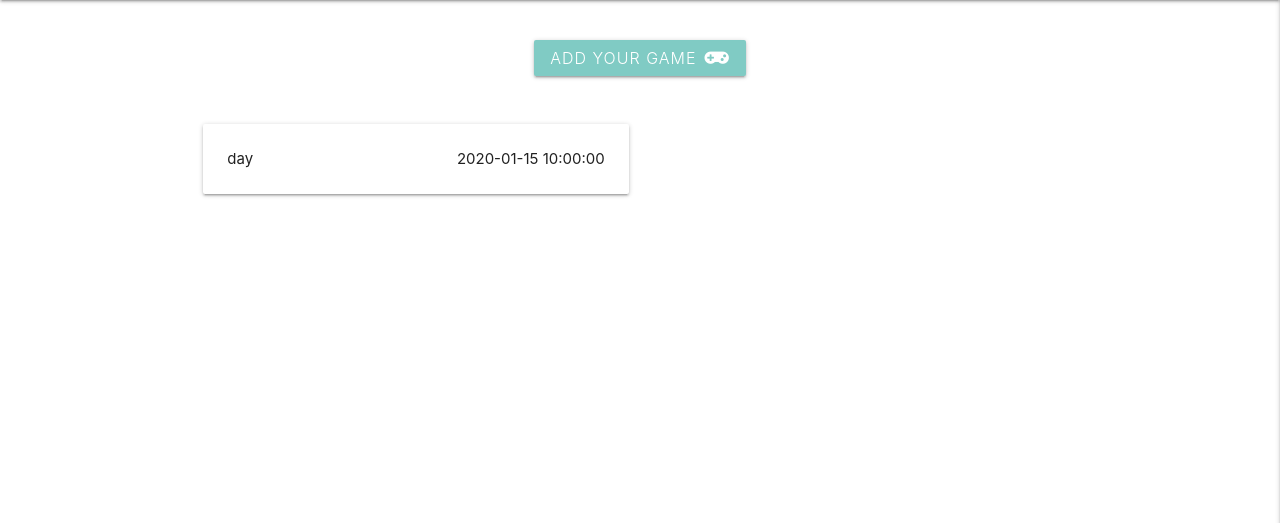
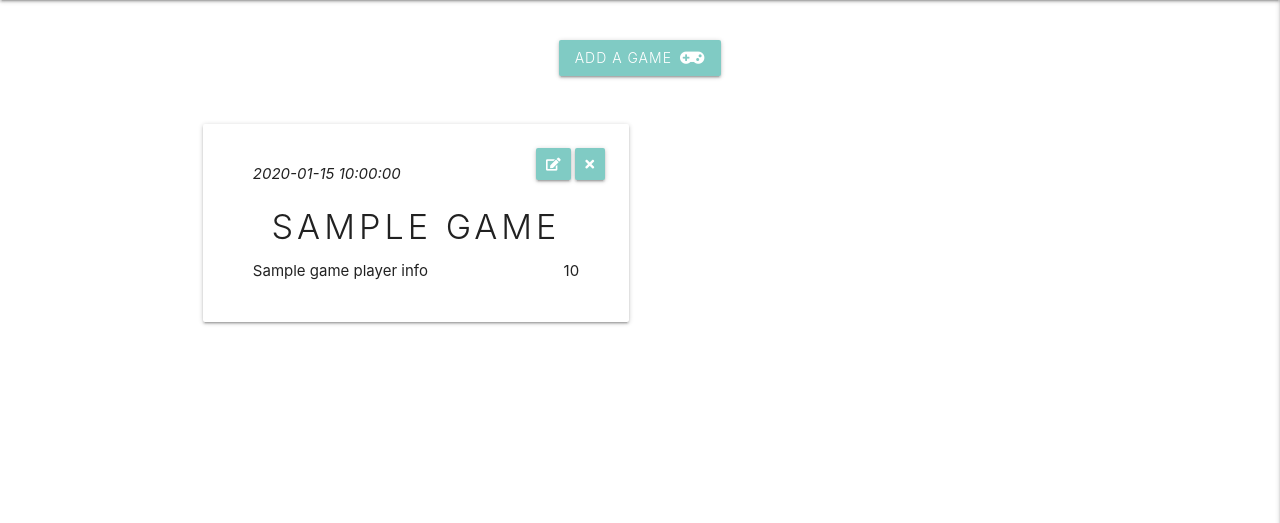
Before and after one commit to gladys-pascual/bg-scores, a Flask app: page / in a window 1280 px wide. Shown: the part 100-623 px from the top of the page. Run offline with Flask 2, Linux system fonts and the light colour scheme; the visitor is signed in with stand-in values (Sample User, id 1); a database or web service that is not in the repository returns one stand-in record (values such as "Sample title"); some libraries are stand-ins or nearby versions.

Commit message:
Move logic of displaying game info from games.html to app.py

```diff
--- a/app.py
+++ b/app.py
@@ -35,7 +35,7 @@ def get_games():
             }
             return updated_player
         # Getting players collection from database
-        players = mongo.db.players.find()
+        players = list(mongo.db.players.find())
 
         # Function to transform from DB format of
         # boardgames collection to ideal template
@@ -46,12 +46,25 @@ def get_games():
             }
             return updated_boardgame
         # Getting boardgames collection from database
-        boardgames = mongo.db.boardgames.find()
+        boardgames = list(mongo.db.boardgames.find())
+
+        def mapGame(game):
+            for bg in boardgames:
+                if str(bg["_id"]) == game["boardgame"]:
+                    game["game_name"] = bg["boardgame"]
+
+            for p in players:
+                for bg_player in game["players_scores"]:
+                    if str(p["_id"]) == bg_player["player"]:
+                        bg_player["player_name"] = p["player"]
+
+            print(game)
+            return game
 
         return render_template("games.html",
-            games=games, players=map(mapPlayer, players), boardgames=map(mapBoardgame, boardgames))
+            games=map(mapGame, games), players=map(mapPlayer, players), boardgames=map(mapBoardgame, boardgames))
     else:
-        return render_template("login.html")
+        return redirect(url_for("login"))
 
 @app.route("/register", methods=["GET", "POST"])
 def register():
--- a/static/css/style.css
+++ b/static/css/style.css
@@ -49,16 +49,30 @@
 
 .modal-button{
   font-weight: 300;
-  font-size: medium;
   letter-spacing: 1px;
   display: flex;
   align-items: center;
 }
 
-.modal-button:hover{
+.edit-btn, .delete-btn{
+  padding: 0 10px;
+}
+
+.edit-btn .edit-icon, .delete-btn .delete-icon{
+  font-size: 1em;
+}
+
+.modal-button:hover, .edit-btn:hover, .delete-btn:hover{
   color:black;
   box-shadow: 0px 0px 8px black;
 }
+
+.btn-flat:hover {
+  background-color: lightgrey;
+  border-radius: 4px;
+}
+
+
 
 /* Flash messages */
 .flashes h5{
@@ -176,13 +190,19 @@ input[type=text]:not(.browser-default) {
 }
 
 /* Games.html */
+
 .card-header{
  display:flex;
  justify-content: space-between;
+ padding-left: 2vw;
+}
+
+.game-date{
+  font-style: italic;
 }
 
 .card-header p{
-  margin: 0px;
+  margin-bottom: 0px;
 }
 
 .board-game-heading{
@@ -198,5 +218,5 @@ input[type=text]:not(.browser-default) {
 .player-and-score{
   display: flex;
   justify-content: space-between;
-  padding: 0 5vw;
+  padding: 0 2vw;
 }
--- a/static/js/script.js
+++ b/static/js/script.js
@@ -2,4 +2,40 @@ $(document).ready(function(){
   $(".dropdown-trigger").dropdown({coverTrigger: false, hover: true});
   $('.sidenav').sidenav({edge: "right"});
   $('.modal').modal();
+  $('.datepicker').datepicker({
+    format: " dd mmm, yyyy",
+    yearRange: 1,
+    showClearBtn: true,
+    i18n: {
+      done: "Select"
+    }
+  });
+  $('select').formSelect();
+  validateMaterializeSelect();
+  function validateMaterializeSelect() {
+      let classValid = { "border-bottom": "1px solid #4caf50", "box-shadow": "0 1px 0 0 #4caf50" };
+      let classInvalid = { "border-bottom": "1px solid #f44336", "box-shadow": "0 1px 0 0 #f44336" };
+      if ($("select.validate").prop("required")) {
+          $("select.validate").css({ "display": "block", "height": "0", "padding": "0", "width": "0", "position": "absolute" });
+      }
+      $(".select-wrapper input.select-dropdown").on("focusin", function () {
+          $(this).parent(".select-wrapper").on("change", function () {
+              if ($(this).children("ul").children("li.selected:not(.disabled)").on("click", function () { })) {
+                  $(this).children("input").css(classValid);
+              }
+          });
+      }).on("click", function () {
+          if ($(this).parent(".select-wrapper").children("ul").children("li.selected:not(.disabled)").css("background-color") === "rgba(0, 0, 0, 0.03)") {
+              $(this).parent(".select-wrapper").children("input").css(classValid);
+          } else {
+              $(".select-wrapper input.select-dropdown").on("focusout", function () {
+                  if ($(this).parent(".select-wrapper").children("select").prop("required")) {
+                      if ($(this).css("border-bottom") != "1px solid rgb(76, 175, 80)") {
+                          $(this).parent(".select-wrapper").children("input").css(classInvalid);
+                      }
+                  }
+              });
+          }
+      });
+  }
 });
--- a/templates/games.html
+++ b/templates/games.html
@@ -2,27 +2,88 @@
 {% block content %}
   <!-- Modal Trigger -->
   <div class="modal-button-wrapper">
-    <a class="waves-effect waves-light btn modal-trigger modal-button teal lighten-3" href="#add_game">Add your game <i class="fas fa-gamepad modal-button-icon"><span class="sr-only">game icon</span></i></a>
+    <button class="waves-effect waves-light btn modal-trigger modal-button teal lighten-3" data-target="add_game">Add a game <i class="fas fa-gamepad modal-button-icon"><span class="sr-only">game icon</span></i></button>
+  </div>
+  <!-- Add Game Modal -->
+  <div id="add_game" class="modal">
+    <div class="modal-content">
+      <form class="col s8 offset-s2" action="">
+        <h3>Add a game</h3>
+        <!-- Choose a boardgame  -->
+        <div class="row">
+          <div class="input-field col s10 offset-s1">
+            <select id="boardgame" name="boardgame" class="validate" required>
+              <option value="" disabled selected>Choose a boardgame</option>
+              {% for boardgame in boardgames %}
+                <option value="{{ boardgame._id }}">{{ boardgame.boardgame }}</option>
+              {% endfor %}
+            </select>
+            <label for="boardgame" >Boardgame</label>
+          </div>
+        </div>
+
+        <!-- date picker -->
+        <div class="row">
+          <div class="input-field col s10 offset-s1">
+            <i class="fas fa-calendar-alt prefix"></i>
+            <input
+              id="game_date"
+              name="game_date"
+              class="datepicker validate"
+              required
+            ></input>
+            <label for="game_date">Game Date</label>
+          </div>
+        </div>
+
+        <!-- Choose a player  -->
+        <div class="row player-score">
+          <div>
+            <div class="input-field col s5 offset-s1">
+              <select id="boardgame" name="boardgame" class="validate" required>
+                <option value="" disabled selected>Choose a player</option>
+                {% for player in players %}
+                  <option value="{{ player._id }}">{{ player.player }}</option>
+                {% endfor %}
+              </select>
+              <label for="player" >Player</label>
+            </div>
+            <div class="input-field col s4 offset-s7">
+              <input type="text" class="validate" required>
+              <label for="score">Score</label>
+            </div>
+          </div>
+        </div>
+
+      </form>
+    </div>
+    <div class="modal-footer">
+      <a href="{{ url_for('get_games') }}" class="modal-close waves-effect waves-light btn-flat">Cancel</a>
+      <a href="{{ url_for('add_game') }}" class="modal-close waves-effect waves-light btn-flat">Submit</a>
+    </div>
   </div>
   {% for game in games %}
     <div class="row">
         <div class="col s10 offset-s1 m8 offset-m2 l6 offset-m3">
           <div class="card-panel">
             <div class="card-header">
-              <p>day</p>
-              <p>{{ game.game_date }}</p>
+              <p class="game-date">{{ game.game_date }}</p>
+              <div class="edit-delete-button">
+                <a href="#" class="waves-effect waves-light btn-small edit-btn teal lighten-3"><i class="fas fa-edit edit-icon"></i></a>
+                <a href="#" class="waves-effect waves-light btn-small delete-btn teal lighten-3"><i class="fas fa-times delete-icon"></i></a>
               </div>
-            {% for boardgame in boardgames %}
+            </div>
+            <!-- {% for boardgame in boardgames %}
               {% if boardgame._id == game.boardgame%}
               <h4 class="board-game-heading center">{{ boardgame.boardgame }}</h4>
               {% endif %}
-            {% endfor %}
-            {% for player in players %}
+            {% endfor %} -->
+            <h4 class="board-game-heading center">{{ game.game_name }}</h4>
+
             {% for game_player_info in game.players_scores %}
-                {% if player._id == game_player_info.player %}
               <p class="player-and-score">
                 <span>
-                    {{ player.player }}
+                  {{ game_player_info.player_name }}
                   {% if game_player_info.isWinner %}
                     <span  class="player-gap">
                       <i class="fas fa-trophy orange-text"><span class="sr-only">trophy icon</span></i>
@@ -33,9 +94,8 @@
                   {{ game_player_info.score}}
                 </span>
               </p>
-                {% endif %}
             {% endfor %}
-            {% endfor %}
+
           </div>
         </div>
     </div>
@@ -45,15 +105,5 @@
 
 
 
-  <!-- Add Game Modal -->
-  <div id="add_game" class="modal">
-    <div class="modal-content">
-      <h2>add game</h2>
-    </div>
-    <div class="modal-footer">
-      <a href="{{ url_for('add_game') }}" class="modal-close waves-effect waves-green btn-flat">Submit</a>
-    </div>
-  </div>
-
 
 {% endblock %}
```
Lines whose indentation alone changed are shown as unchanged.
